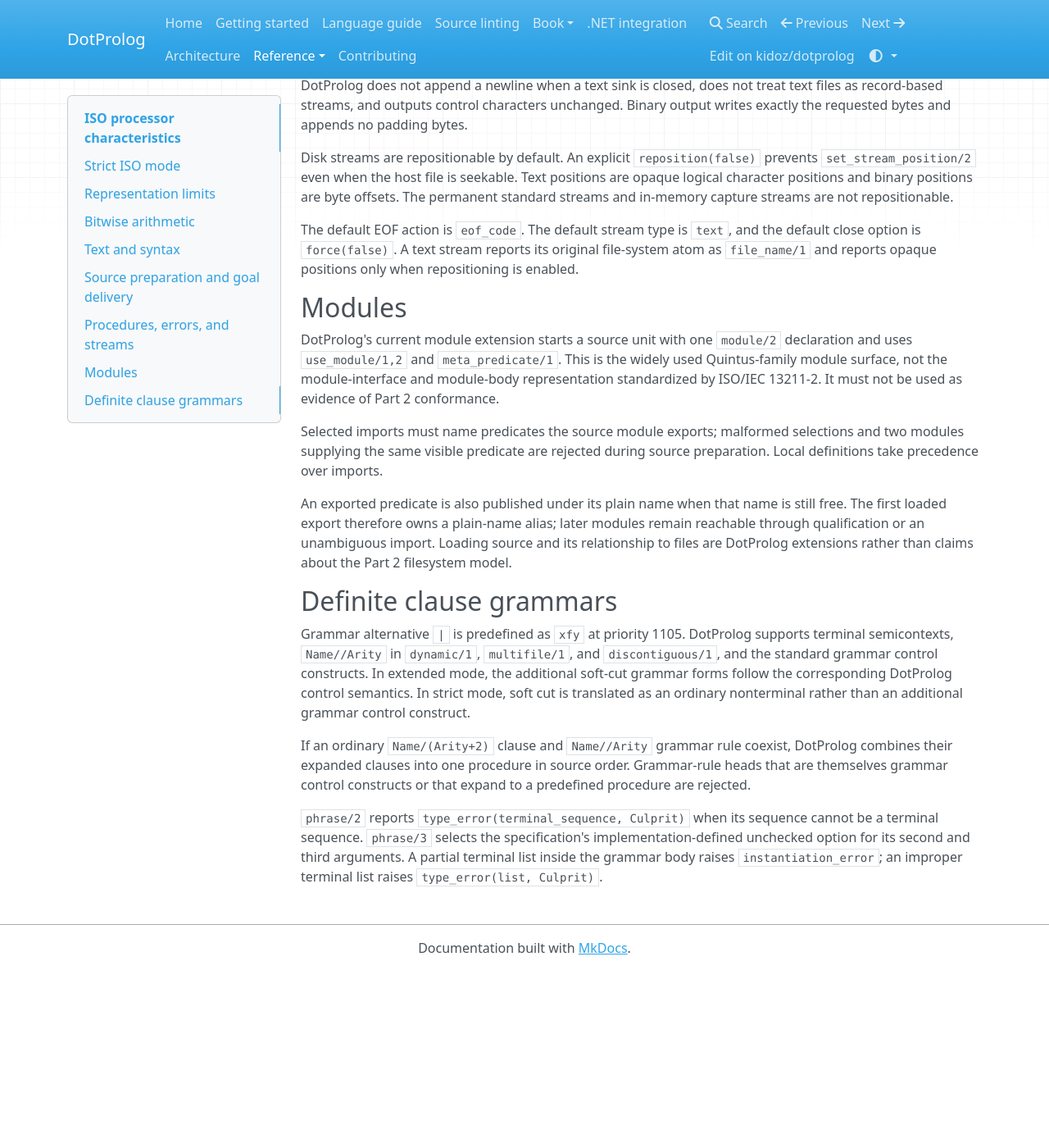
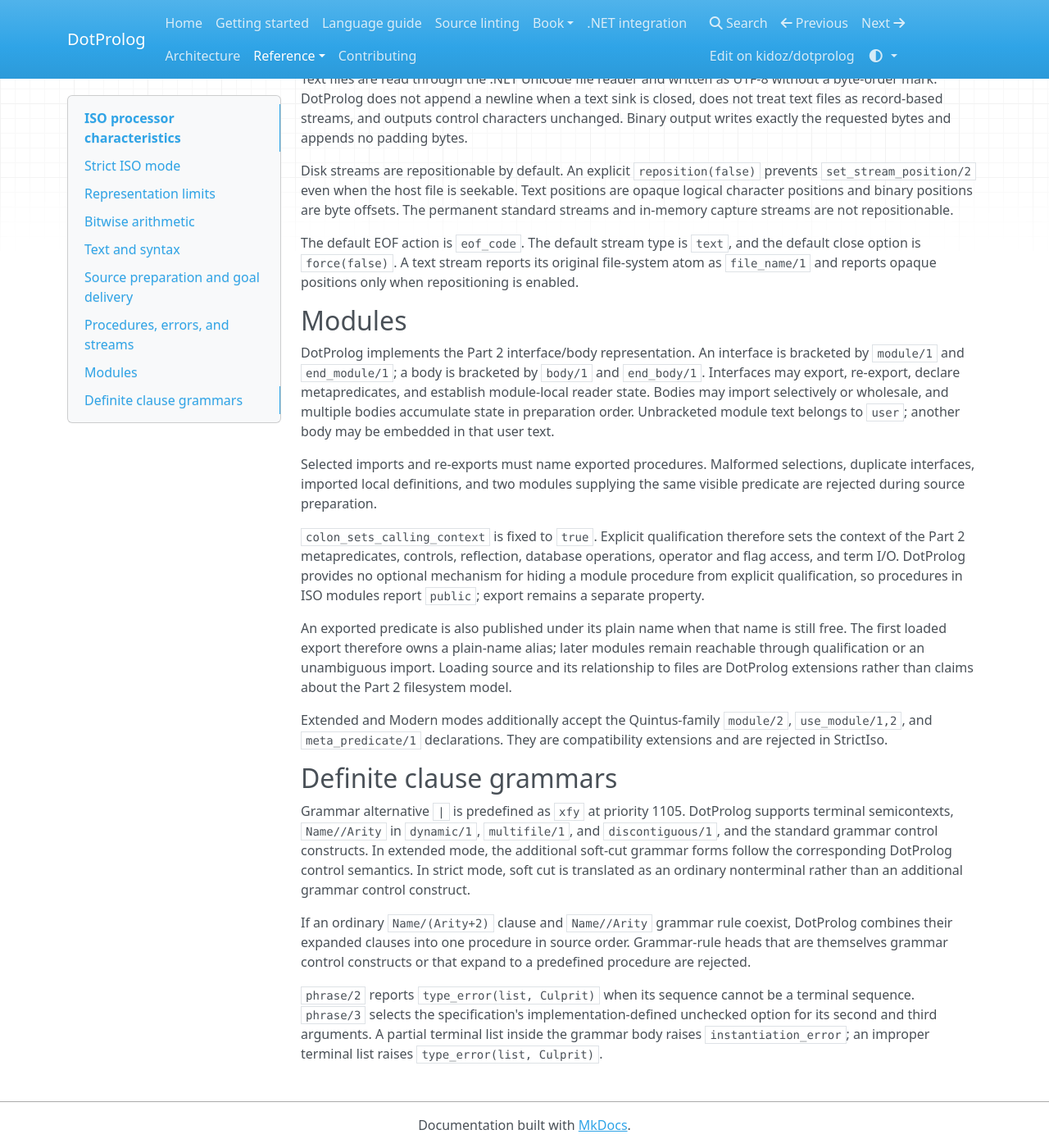
Before and after one commit to kidoz/dotprolog, an MkDocs documentation site: the page built from docs/reference/iso-processor-characteristics.md, in a window 1280 px wide and 1400 px high, scrolled down 3192 px. Shown: the whole window at 82% size. Built offline with MkDocs 1.6.1, drawn with Linux system fonts in a browser that asks for light colours; nearby versions of some CDN libraries; before the commit the page ends 4376 px from its top, so only the background shows below that; some of the changed text lies outside the part shown.

Commit message:
Document ISO Parts 2 and 3 conformance

```diff
--- a/docs/reference/iso-processor-characteristics.md
+++ b/docs/reference/iso-processor-characteristics.md
@@ -1,8 +1,8 @@
 # ISO processor characteristics
 
-This page records the processor-defined choices that accompany DotProlog's ISO/IEC 13211-1
-conformance declaration. Requirement and execution-path evidence is recorded separately in the
-[Part 1 conformance ledger](iso-part1-conformance.md).
+This page records the processor-defined choices that accompany DotProlog's ISO/IEC 13211
+implementation. Requirement and execution-path evidence is recorded separately in the
+[Part 1](iso-part1-conformance.md) and [Parts 2 and 3](iso-parts2-3-conformance.md) ledgers.
 
 ## Strict ISO mode
 
@@ -73,6 +73,8 @@ entering value is restored when that file finishes loading.
 The initial `char_conversion` flag is `off`.
 Character conversion applies to unquoted lexical input while quoted text, escapes, character-code
 literal payloads, and primitive character input remain unchanged.
+
+The Part 2 `colon_sets_calling_context` flag is fixed and has the value `true`.
 
 `write_term/2,3` implements the Corrigendum 3 `variable_names/1` option. Its value is a list of
 `Atom=Term` entries; the leftmost entry whose term is the variable being written supplies the
@@ -150,19 +152,28 @@ reports opaque positions only when repositioning is enabled.
 
 ## Modules
 
-DotProlog's current module extension starts a source unit with one `module/2` declaration and uses
-`use_module/1,2` and `meta_predicate/1`. This is the widely used Quintus-family module surface, not
-the module-interface and module-body representation standardized by ISO/IEC 13211-2. It must not be
-used as evidence of Part 2 conformance.
+DotProlog implements the Part 2 interface/body representation. An interface is bracketed by
+`module/1` and `end_module/1`; a body is bracketed by `body/1` and `end_body/1`. Interfaces may
+export, re-export, declare metapredicates, and establish module-local reader state. Bodies may
+import selectively or wholesale, and multiple bodies accumulate state in preparation order.
+Unbracketed module text belongs to `user`; another body may be embedded in that user text.
 
-Selected imports must name predicates the source module exports; malformed selections and two
-modules supplying the same visible predicate are rejected during source preparation. Local
-definitions take precedence over imports.
+Selected imports and re-exports must name exported procedures. Malformed selections, duplicate
+interfaces, imported local definitions, and two modules supplying the same
+visible predicate are rejected during source preparation.
+
+`colon_sets_calling_context` is fixed to `true`. Explicit qualification therefore sets the context
+of the Part 2 metapredicates, controls, reflection, database operations, operator and flag access,
+and term I/O. DotProlog provides no optional mechanism for hiding a module procedure from explicit
+qualification, so procedures in ISO modules report `public`; export remains a separate property.
 
 An exported predicate is also published under its plain name when that name is still free. The
 first loaded export therefore owns a plain-name alias; later modules remain reachable through
 qualification or an unambiguous import. Loading source and its relationship to files are DotProlog
 extensions rather than claims about the Part 2 filesystem model.
+
+Extended and Modern modes additionally accept the Quintus-family `module/2`, `use_module/1,2`, and
+`meta_predicate/1` declarations. They are compatibility extensions and are rejected in StrictIso.
 
 ## Definite clause grammars
 
@@ -176,7 +187,7 @@ If an ordinary `Name/(Arity+2)` clause and `Name//Arity` grammar rule coexist, D
 their expanded clauses into one procedure in source order. Grammar-rule heads that are themselves
 grammar control constructs or that expand to a predefined procedure are rejected.
 
-`phrase/2` reports `type_error(terminal_sequence, Culprit)` when its sequence cannot be a terminal
-sequence. `phrase/3` selects the specification's implementation-defined unchecked option for its
+`phrase/2` reports `type_error(list, Culprit)` when its sequence cannot be a terminal sequence.
+`phrase/3` selects the specification's implementation-defined unchecked option for its
 second and third arguments. A partial terminal list inside the grammar body raises
 `instantiation_error`; an improper terminal list raises `type_error(list, Culprit)`.
--- a/mkdocs.yml
+++ b/mkdocs.yml
@@ -59,6 +59,7 @@ nav:
   - Reference:
       - ISO processor characteristics: reference/iso-processor-characteristics.md
       - ISO Part 1 conformance: reference/iso-part1-conformance.md
+      - ISO Parts 2 and 3 conformance: reference/iso-parts2-3-conformance.md
   - Contributing: contributing.md
 
 markdown_extensions:
```
Also changed, not shown: CHANGELOG.md (+13 -1 lines), COMPATIBILITY.md (+12 -10 lines), README.md (+35 -22 lines), docs/language-guide.md (+24 -8 lines), docs/reference/iso-parts2-3-conformance.md (added, +68 -0 lines).
